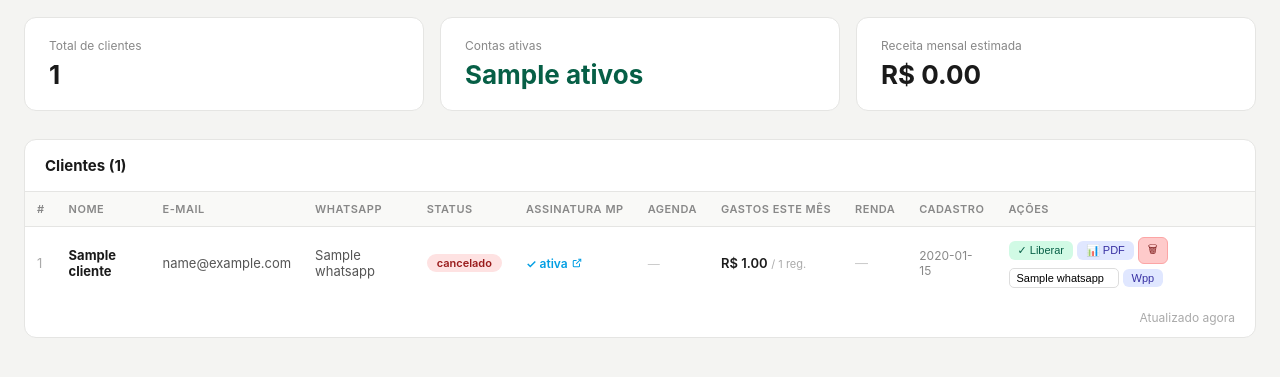
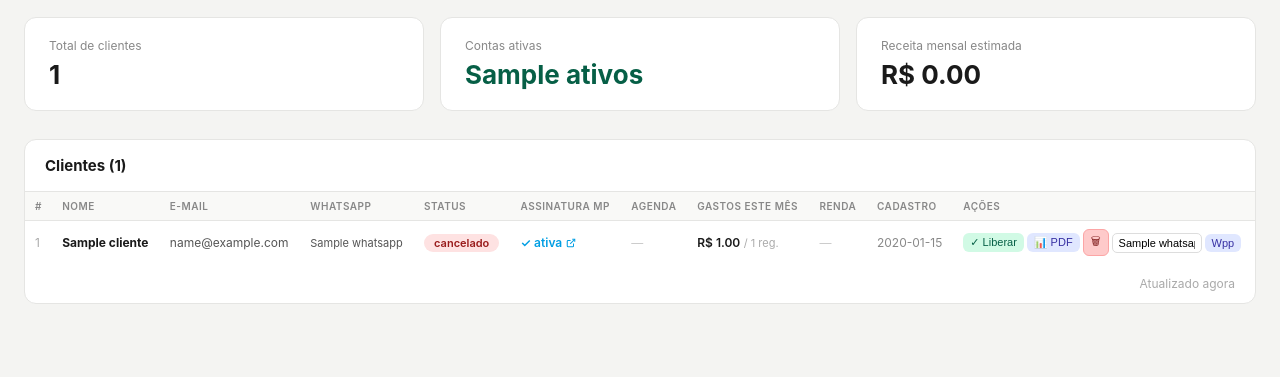
Before and after one commit to eduardolorenzi5-dotcom/Saas, a Flask app: template templates/admin.html in a window 1280 px wide. Shown: the part 227-604 px from the top of the page. Run offline with Flask 3, Linux system fonts and the light colour scheme; the template is opened without the code that fills it: most values are stand-ins (such as "Sample title", 1, 10 or a date in 2020).

Commit message:
fix: ajusta layout da tabela admin para nova coluna Assinatura MP
- Aumenta min-width de 900px para 1100px
- Reduz padding das células e fonte para 12px
- Email e WhatsApp com truncamento via text-overflow
- "sem assinatura" substituído por "—" para economizar espaço
- Ações compactadas sem flex-wrap para não quebrar linha

Co-Authored-By: Claude Sonnet 4.6 <noreply@anthropic.com>

```diff
--- a/templates/admin.html
+++ b/templates/admin.html
@@ -19,11 +19,13 @@
     .admin-table-wrap { background:#fff; border-radius:12px; border:1px solid #e5e5e3; overflow:hidden; }
     .admin-table-wrap h2 { font-size:15px; font-weight:700; padding:16px 20px; border-bottom:1px solid #e5e5e3; }
     .table-scroll { overflow-x:auto; width:100%; }
-    table { width:100%; border-collapse:collapse; font-size:13px; min-width:900px; }
-    th { text-align:left; padding:10px 12px; background:#f9f9f7; color:#888; font-weight:600; font-size:11px; text-transform:uppercase; letter-spacing:.5px; border-bottom:1px solid #e5e5e3; white-space:nowrap; }
-    td { padding:10px 12px; border-bottom:1px solid #f0f0ee; vertical-align:middle; }
+    table { width:100%; border-collapse:collapse; font-size:12px; min-width:1100px; }
+    th { text-align:left; padding:8px 10px; background:#f9f9f7; color:#888; font-weight:600; font-size:10px; text-transform:uppercase; letter-spacing:.5px; border-bottom:1px solid #e5e5e3; white-space:nowrap; }
+    td { padding:8px 10px; border-bottom:1px solid #f0f0ee; vertical-align:middle; }
     tr:last-child td { border-bottom:none; }
     tr:hover td { background:#fafaf8; }
+    .email-cell { max-width:160px; overflow:hidden; text-overflow:ellipsis; white-space:nowrap; display:block; }
+    .wpp-cell { max-width:120px; overflow:hidden; text-overflow:ellipsis; white-space:nowrap; font-size:11px; }
     .badge { display:inline-block; padding:2px 10px; border-radius:100px; font-size:11px; font-weight:600; white-space:nowrap; }
     .badge-ativo { background:#d1fae5; color:#065f46; }
     .badge-pendente { background:#fef3c7; color:#92400e; }
@@ -34,9 +36,10 @@
     .btn-desativar { background:#fef3c7; color:#92400e; }
     .btn-cancelar { background:#fee2e2; color:#991b1b; }
     .btn-deletar { background:#fecaca; color:#7f1d1d; border:1px solid #fca5a5; }
-    .acoes-wrap { display:flex; flex-wrap:wrap; gap:4px; align-items:center; }
-    .wpp-inline { display:flex; gap:4px; align-items:center; flex-wrap:nowrap; }
-    .wpp-inline input { border:1px solid #ddd; border-radius:5px; padding:3px 7px; font-size:11px; width:110px; }
+    .acoes-wrap { display:flex; flex-wrap:nowrap; gap:3px; align-items:center; }
+    .wpp-inline { display:flex; gap:3px; align-items:center; flex-wrap:nowrap; }
+    .wpp-inline input { border:1px solid #ddd; border-radius:5px; padding:3px 6px; font-size:11px; width:90px; }
+    .action-btn { padding:3px 7px; font-size:11px; }
     .admin-footer { text-align:right; padding:12px 20px; font-size:12px; color:#aaa; }
     @media(max-width:900px){ .stats-row{grid-template-columns:1fr 1fr;} }
     @media(max-width:600px){ .stats-row{grid-template-columns:1fr;} .admin-wrap{padding:16px 12px;} }
@@ -125,8 +128,8 @@
         <tr>
           <td style="color:#aaa;">{{ c.id }}</td>
           <td><strong>{{ c.nome }}</strong></td>
-          <td style="color:#555;">{{ c.email }}</td>
-          <td style="color:#555;">{{ c.whatsapp or '—' }}</td>
+          <td><span class="email-cell" style="color:#555;" title="{{ c.email }}">{{ c.email }}</span></td>
+          <td><span class="wpp-cell" style="color:#555;">{{ c.whatsapp or '—' }}</span></td>
           <td>
             <span class="badge {% if c.status == 'ativo' %}badge-ativo{% elif c.status == 'cancelado' %}badge-cancelado{% else %}badge-pendente{% endif %}">
               {{ c.status }}
@@ -142,7 +145,7 @@
                 <svg width="10" height="10" viewBox="0 0 24 24" fill="none" stroke="currentColor" stroke-width="2.5"><path d="M18 13v6a2 2 0 0 1-2 2H5a2 2 0 0 1-2-2V8a2 2 0 0 1 2-2h6"/><polyline points="15 3 21 3 21 9"/><line x1="10" y1="14" x2="21" y2="3"/></svg>
               </a>
             {% else %}
-              <span style="color:#ccc;font-size:12px;">sem assinatura</span>
+              <span style="color:#ccc;font-size:11px;">—</span>
             {% endif %}
           </td>
           <td>
```
